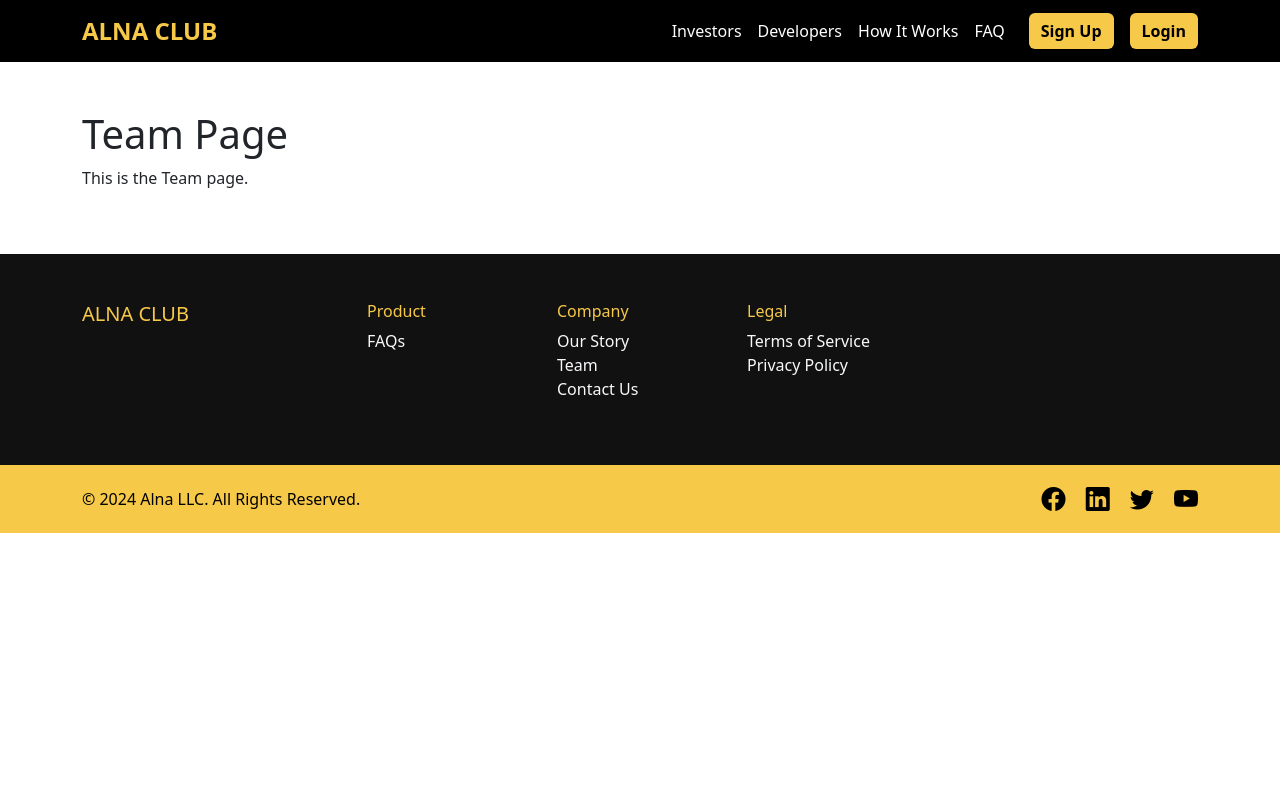
After one commit to Safron09/AlnaClub, a Django app: page /team/ in a window 1280 px wide. The commit adds this page. Run offline with Django 5.2, Linux system fonts and the light colour scheme.

Commit message:
basic pages

```diff
--- /dev/null
+++ b/alnaclub_project/landing_page/static/css/styles.css
@@ -0,0 +1,115 @@
+/* General Footer Styles */
+footer {
+    color: #e0e0e0;
+    background-color: #111; /* Dark background */
+}
+
+footer h5, footer h6 {
+    color: #f7c948; /* Golden headings */
+}
+
+/* Footer Link Styles */
+footer a {
+    color: #e0e0e0; /* Default light gray color */
+    text-decoration: none;
+}
+
+footer a:hover {
+    color: #f7c948; /* Golden color on hover */
+    text-decoration: underline; /* Optional: underline on hover for better visibility */
+    transition: color 0.3s ease;
+}
+
+/* Social Media Icon Styles */
+.bi {
+    font-size: 1.5rem; /* Social media icons size */
+    color: black; /* Default icon color */
+}
+
+.bi:hover {
+    color: white; /* White hover effect for icons */
+    transition: color 0.3s ease;
+}
+
+/* Sticky Footer Layout (Ensures Footer at Bottom) */
+html, body {
+    min-height: 100%;
+    display: flex;
+    flex-direction: column;
+}
+
+body {
+    margin: 0;
+}
+
+footer {
+    margin-top: auto; /* Push footer to the bottom */
+}
+
+/* Navigation Bar (Header) Styles */
+.navbar {
+    background-color: #000; /* Black navbar background */
+}
+
+.navbar-brand {
+    color: #f7c948; /* Golden logo text */
+    font-weight: bold;
+    font-size: 1.5rem;
+}
+
+.navbar-nav .nav-link {
+    color: white; /* White navbar links */
+}
+
+.navbar-nav .nav-link:hover {
+    color: #f7c948; /* Golden hover effect for navbar links */
+}
+
+.btn-custom {
+    background-color: #f7c948; /* Golden button background */
+    color: black;
+    font-weight: bold;
+}
+
+.btn-custom:hover {
+    background-color: #d4a12a; /* Darker gold on hover */
+    color: white;
+    transition: background-color 0.3s ease, color 0.3s ease;
+}
+/* Navbar Brand Hover Effect */
+.navbar-brand {
+    color: #f7c948; /* Default golden color */
+    font-weight: bold;
+    font-size: 1.5rem;
+    text-decoration: none; /* Remove underline */
+}
+
+.navbar-brand:hover {
+    color: white; /* Change to white on hover */
+    transition: color 0.3s ease;
+}
+
+/* Navbar Links Hover Effect */
+.navbar-nav .nav-link {
+    color: white; /* Default link color */
+    text-decoration: none;
+}
+
+.navbar-nav .nav-link:hover {
+    color: #f7c948; /* Golden color on hover */
+    transition: color 0.3s ease;
+}
+
+/* Button Styles */
+.btn-custom {
+    background-color: #f7c948; /* Default golden button color */
+    color: black; /* Black text */
+    font-weight: bold;
+    border: none; /* Remove border */
+}
+
+.btn-custom:hover {
+    background-color: white; /* Change to white on hover */
+    color: black; /* Ensure text remains visible */
+    transition: background-color 0.3s ease, color 0.3s ease;
+}
--- a/alnaclub_project/landing_page/views.py
+++ b/alnaclub_project/landing_page/views.py
@@ -20,3 +20,18 @@ def signup(request):
 
 def login(request):
     return render(request, 'login.html')
+
+def our_story(request):
+    return render(request, 'our_story.html')
+
+def team(request):
+    return render(request, 'team.html')
+
+def contact_us(request):
+    return render(request, 'contact_us.html')
+
+def terms_of_service(request):
+    return render(request, 'terms_of_service.html')
+
+def privacy_policy(request):
+    return render(request, 'privacy_policy.html')
--- a/alnaclub_project/template/base.html
+++ b/alnaclub_project/template/base.html
@@ -1,37 +1,15 @@
+{% load static %}
 <!DOCTYPE html>
 <html lang="en">
     <head>
         <meta charset="UTF-8">
         <meta name="viewport" content="width=device-width, initial-scale=1.0">
-    <title>Responsive Header</title>
+        <title>{% block title %}ALNA CLUB{% endblock %}</title>
         <!-- Bootstrap CSS -->
         <link href="https://cdn.jsdelivr.net/npm/bootstrap@5.3.0/dist/css/bootstrap.min.css" rel="stylesheet">
-    <style>
-        /* Custom CSS for Header */
-        .navbar {
-            background-color: #000; /* Black background */
-        }
-        .navbar-brand {
-            color: #f7c948; /* Gold color */
-            font-weight: bold;
-            font-size: 1.5rem;
-        }
-        .navbar-nav .nav-link {
-            color: white;
-        }
-        .navbar-nav .nav-link:hover {
-            color: #f7c948; /* Gold color on hover */
-        }
-        .btn-custom {
-            background-color: #f7c948; /* Gold button */
-            color: black;
-            font-weight: bold;
-        }
-        .btn-custom:hover {
-            background-color: #d4a12a; /* Darker gold */
-            color: white;
-        }
-    </style>
+        <link href="https://cdn.jsdelivr.net/npm/bootstrap-icons/font/bootstrap-icons.css" rel="stylesheet">
+        <!-- Custom Styles -->
+        <link href="{% static 'css/styles.css' %}" rel="stylesheet">
     </head>
 <body>
     <!-- Header/Navbar -->
@@ -41,7 +19,7 @@
             <a class="navbar-brand" href="{% url 'home' %}">ALNA CLUB</a>
             <!-- Hamburger Menu for Small Devices -->
             <button class="navbar-toggler" type="button" data-bs-toggle="collapse" data-bs-target="#navbarNav" aria-controls="navbarNav" aria-expanded="false" aria-label="Toggle navigation">
-                <span class="navbar-toggler-icon" style="color: white;"></span>
+                <span class="navbar-toggler-icon" style="color: rgb(238, 188, 8);"></span>
             </button>
             <!-- Navigation Links -->
             <div class="collapse navbar-collapse" id="navbarNav">
@@ -65,8 +43,62 @@
             </div>
         </div>
     </nav>
+    <div class="container my-5">
+        {% block content %}
+        {% endblock %}
+    </div>
+    <!-- Footer -->
+    <footer class="mt-auto">
+        <!-- Black Section -->
+        <div class="py-5" style="background-color: #111; color: #e0e0e0;">
+            <div class="container">
+                <div class="row">
+                    <!-- Placeholder/Logo Section -->
+                    <div class="col-md-3">
+                        <h5 style="color: #f7c948;">ALNA CLUB</h5>
+                    </div>
 
-    <!-- Add this Bootstrap JS for the menu toggle on mobile -->
-    <script src="https://cdn.jsdelivr.net/npm/bootstrap@5.3.0/dist/js/bootstrap.bundle.min.js"></script>
-</body>
-</html>
+                    <!-- Product Links -->
+                    <div class="col-md-2">
+                        <h6 style="color: #f7c948;">Product</h6>
+                        <ul class="list-unstyled">
+                            <li><a href="{% url 'faq' %}" class="text-decoration-none text-light">FAQs</a></li>
+                        </ul>
+                    </div>
+
+                    <!-- Company Links -->
+                    <div class="col-md-2">
+                        <h6 style="color: #f7c948;">Company</h6>
+                        <ul class="list-unstyled">
+                            <li><a href="{% url 'our_story' %}" class="text-decoration-none text-light">Our Story</a></li>
+                            <li><a href="{% url 'team' %}" class="text-decoration-none text-light">Team</a></li>
+                            <li><a href="{% url 'contact_us' %}" class="text-decoration-none text-light">Contact Us</a></li>
+                        </ul>
+                    </div>
+
+                    <!-- Legal Links -->
+                    <div class="col-md-3">
+                        <h6 style="color: #f7c948;">Legal</h6>
+                        <ul class="list-unstyled">
+                            <li><a href="{% url 'terms_of_service' %}" class="text-decoration-none text-light">Terms of Service</a></li>
+                            <li><a href="{% url 'privacy_policy' %}" class="text-decoration-none text-light">Privacy Policy</a></li>
+                        </ul>
+                    </div>
+                </div>
+            </div>
+        </div>
+
+        <!-- Golden Stripe Section -->
+        <div class="py-3" style="background-color: #f7c948; color: black;">
+            <div class="container d-flex justify-content-between align-items-center">
+                <span>&copy; 2024 Alna LLC. All Rights Reserved.</span>
+                <div>
+                    <!-- Social Media Icons -->
+                    <a href="https://facebook.com" class="text-white me-3" style="font-size: 1.5rem;"><i class="bi bi-facebook"></i></a>
+                    <a href="https://linkedin.com" class="text-black me-3" style="font-size: 1.5rem;"><i class="bi bi-linkedin"></i></a>
+                    <a href="https://twitter.com" class="text-black me-3" style="font-size: 1.5rem;"><i class="bi bi-twitter"></i></a>
+                    <a href="https://youtube.com" class="text-black" style="font-size: 1.5rem;"><i class="bi bi-youtube"></i></a>
+                </div>
+            </div>
+        </div>
+    </footer>
--- /dev/null
+++ b/alnaclub_project/template/team.html
@@ -0,0 +1,8 @@
+{% extends 'base.html' %}
+
+{% block title %}Team{% endblock %}
+
+{% block content %}
+    <h1>Team Page</h1>
+    <p>This is the Team page.</p>
+{% endblock %}
```
Also changed, not shown: alnaclub_project/landing_page/url.py (+6 -1 lines), alnaclub_project/template/contact_us.html (added, +8 -0 lines), alnaclub_project/template/developers.html (+7 -11 lines), alnaclub_project/template/faq.html (+8 -12 lines), alnaclub_project/template/how_it_works.html (+8 -12 lines), alnaclub_project/template/investors.html (+6 -10 lines), alnaclub_project/template/login.html (+7 -11 lines), alnaclub_project/template/our_story.html (added, +8 -0 lines), alnaclub_project/template/privacy_policy.html (added, +8 -0 lines), alnaclub_project/template/signup.html (+8 -12 lines), alnaclub_project/template/terms_of_service.html (added, +8 -0 lines). Lines whose indentation alone changed are shown as unchanged.
